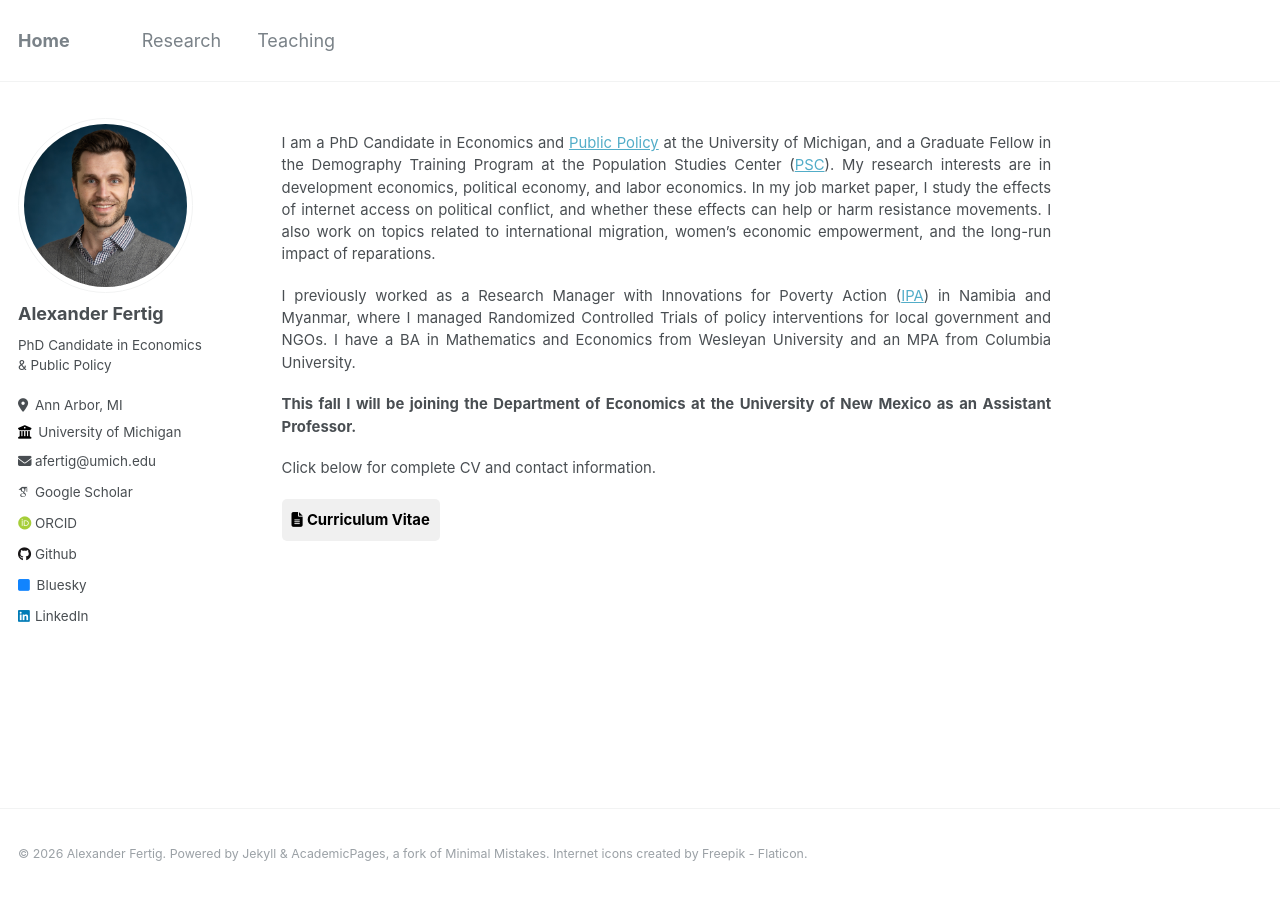
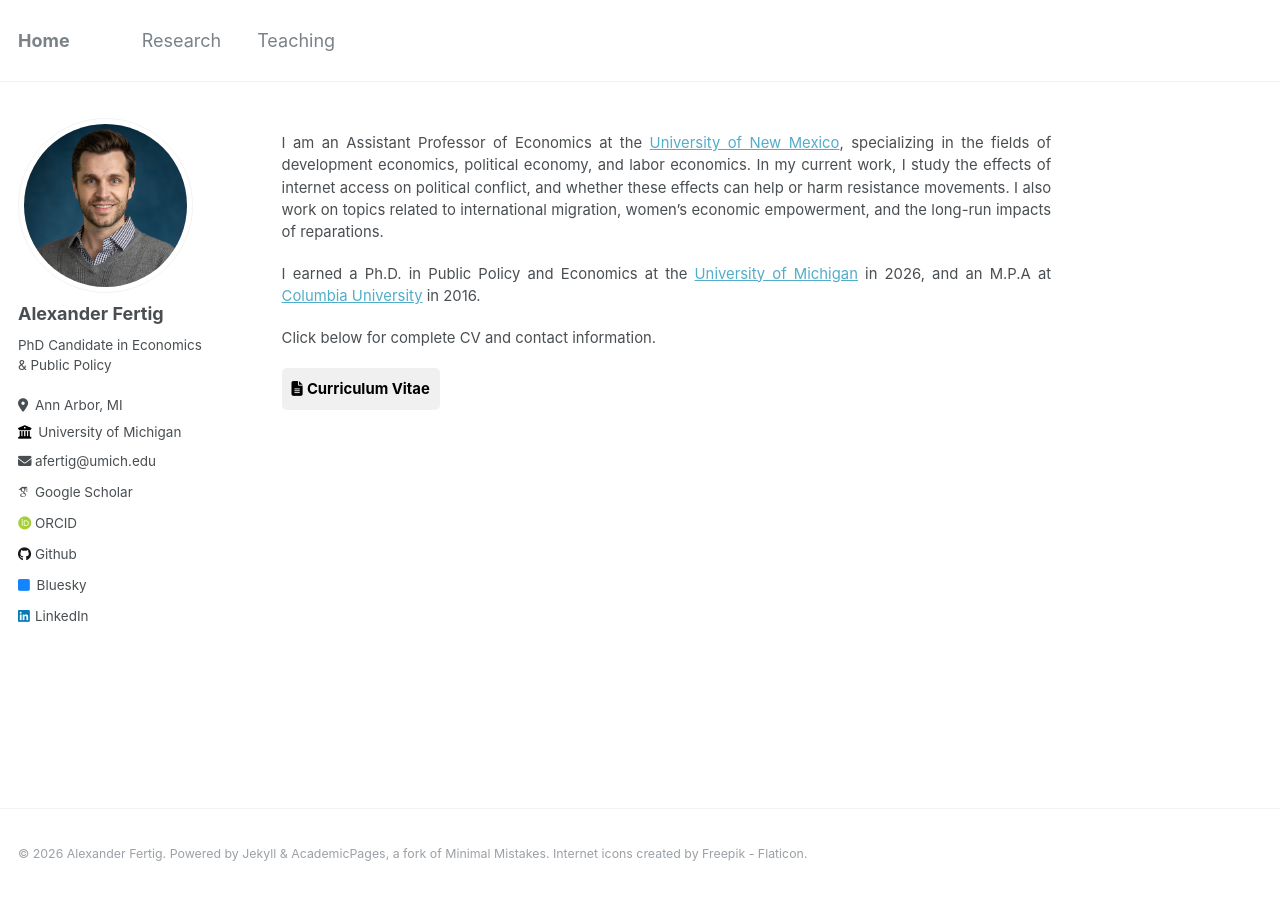
Before and after one commit to alexanderfertig/alexanderfertig.github.io, a Jekyll site: the page built from _pages/home.md, in a window 1280 px wide. Built offline with Jekyll 4.4.1, drawn with Linux system fonts in a browser that asks for light colours; some web fonts are replaced.

Commit message:
career updates

```diff
--- a/_pages/home.md
+++ b/_pages/home.md
@@ -4,11 +4,9 @@ title: "Home"
 author_profile: true
 ---
 
-I am a PhD Candidate in Economics and [Public Policy](https://fordschool.umich.edu/phd){:target="_blank"} at the University of Michigan, and a Graduate Fellow in the Demography Training Program at the Population Studies Center ([PSC](https://psc.isr.umich.edu/){:target="_blank"}). My research interests are in development economics, political economy, and labor economics. In my job market paper, I study the effects of internet access on political conflict, and whether these effects can help or harm resistance movements. I also work on topics related to international migration, women's economic empowerment, and the long-run impact of reparations.
+I am an Assistant Professor of Economics at the [University of New Mexico](https://econ.unm.edu/){:target="_blank"}, specializing in the fields of development economics, political economy, and labor economics. In my current work, I study the effects of internet access on political conflict, and whether these effects can help or harm resistance movements. I also work on topics related to international migration, women's economic empowerment, and the long-run impacts of reparations.
 
-I previously worked as a Research Manager with Innovations for Poverty Action ([IPA](https://poverty-action.org/){:target="_blank"}) in Namibia and Myanmar, where I managed Randomized Controlled Trials of policy interventions for local government and NGOs. I have a BA in Mathematics and Economics from Wesleyan University and an MPA from Columbia University.
-
-**This fall I will be joining the Department of Economics at the University of New Mexico as an Assistant Professor.**
+I earned a Ph.D. in Public Policy and Economics at the [University of Michigan](https://fordschool.umich.edu/phd){:target="_blank"} in 2026, and an M.P.A at [Columbia University](https://www.sipa.columbia.edu/sipa-education/masters-programs/mpa-development-practice){:target="_blank"} in 2016.
 
 Click below for complete CV and contact information.
 
```
Also changed, not shown: _pages/research.md (+7 -10 lines), 1 other file.
